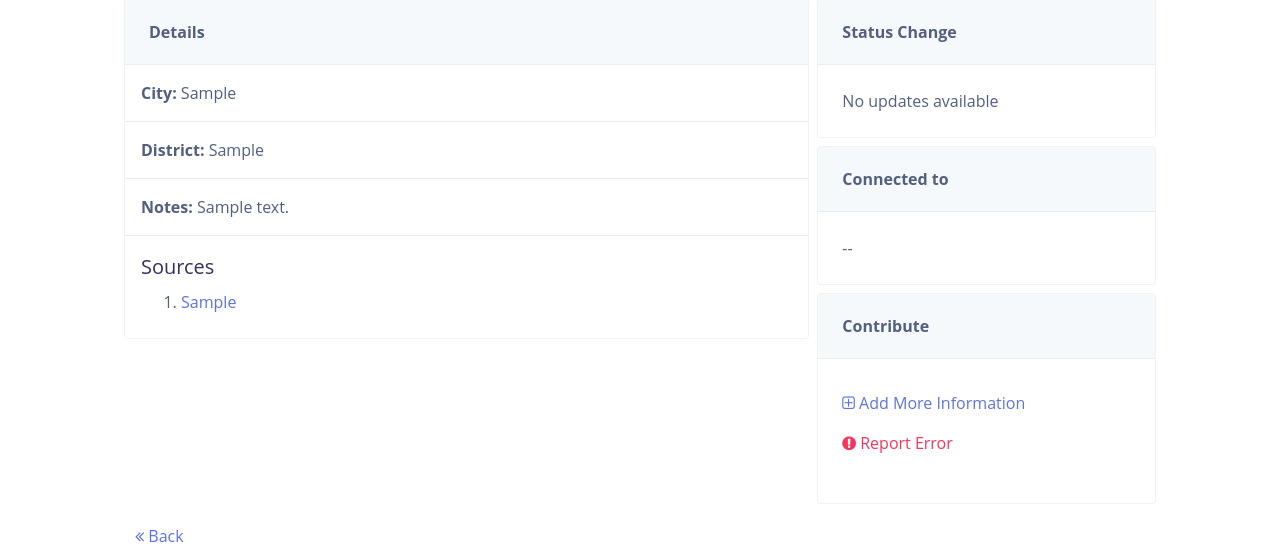
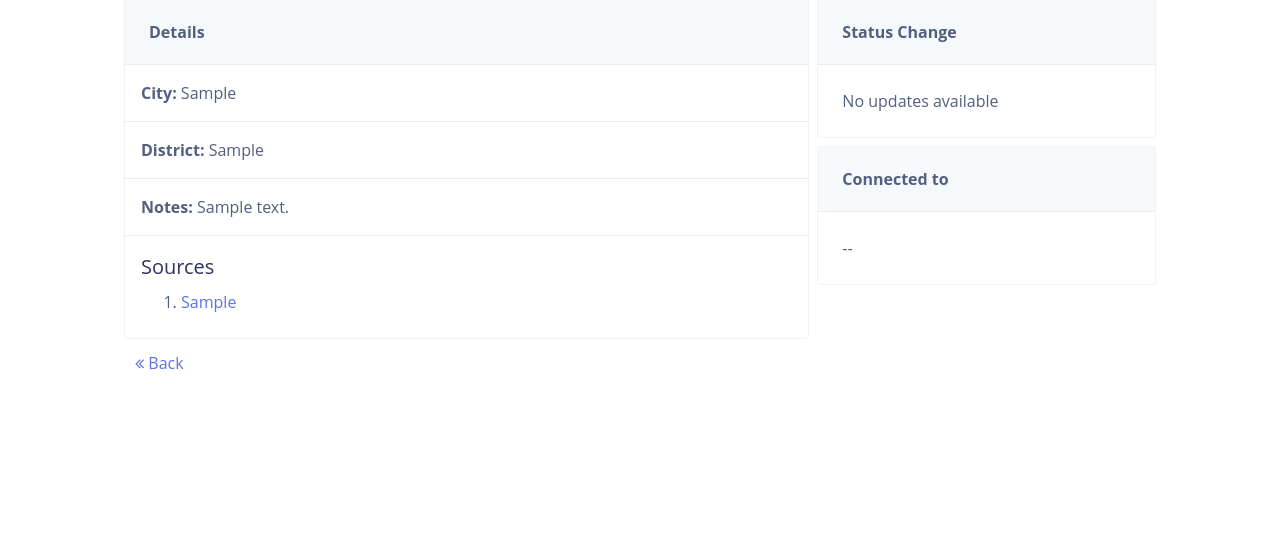
Before and after one commit to covid19india/CovidCrowd, a Django app: page /patient/1/ in a window 1280 px wide. Shown: the part 253-801 px from the top of the page. After the commit the page ends 622 px from the top, so only its background shows below. Run offline with Django 3.2, Linux system fonts and the light colour scheme; tables that the repository leaves empty hold one stand-in row (values such as "Sample post"); some libraries are stand-ins or nearby versions.

Commit message:
disable contribute box for production

```diff
--- a/patients/templates/patients/patient_detail.html
+++ b/patients/templates/patients/patient_detail.html
@@ -89,7 +89,7 @@
         <div class="card-body">--</div>
       </div>
 
-      <div class="card my-2">
+      <!-- div class="card my-2">
         <div class="card-header"><strong>Contribute</strong></div>
         <div class="card-body">
           <ul class="p-0" style="list-style: none;">
@@ -107,7 +107,7 @@
             </li>
           </ul>
         </div>
-      </div>
+      </div -->
 
     </div>
   </div>
```
